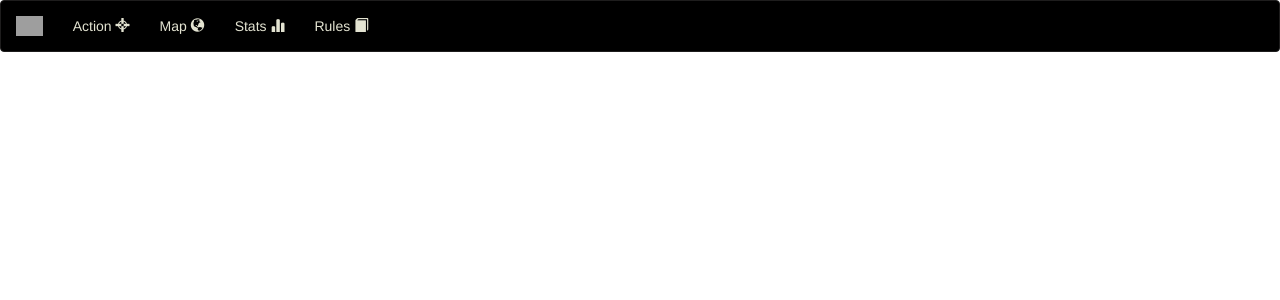
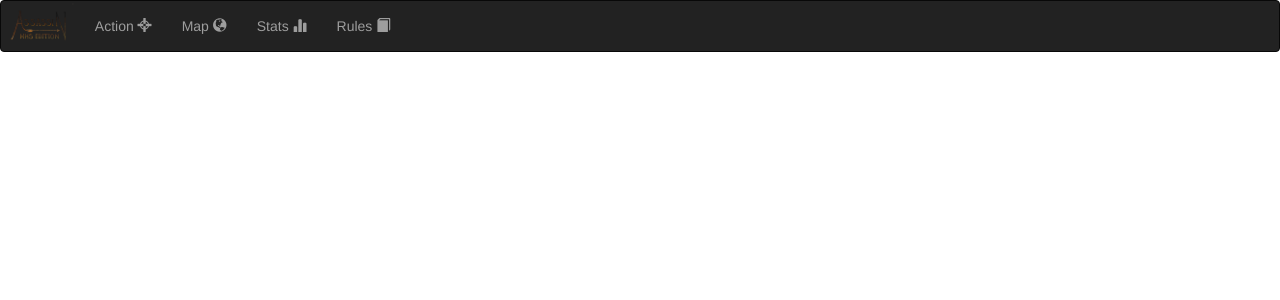
Before and after one commit to Astew1/SeniorAssassin, a PHP site: page /navbar.html in a window 1280 px wide. Shown: the top 300 px of the page. Run offline with PHP 8.4, Linux system fonts and the light colour scheme; grey boxes are pictures that could not be loaded.

Commit message:
navbar work - we need a navbar specific logo

```diff
--- a/front-end/navbar.css
+++ b/front-end/navbar.css
@@ -1,98 +1,10 @@
 .navbar-brand {
     padding: 0px;
+    height: 50px;
 }
+
 .navbar-brand>img {
     height: 100%;
-    padding: 15px;
+    padding: 1px;
     width: auto;
 }
-
-.navbar-default {
-    background-color: #000000;
-    border-color: #1e1d1d;
-}
-.navbar-default .navbar-brand {
-    color: #e3e3d1;
-}
-.navbar-default .navbar-brand:hover,
-.navbar-default .navbar-brand:focus {
-    color: #ff7507;
-}
-.navbar-default .navbar-text {
-    color: #e3e3d1;
-}
-.navbar-default .navbar-nav > li > a {
-    color: #e3e3d1;
-}
-.navbar-default .navbar-nav > li > a:hover,
-.navbar-default .navbar-nav > li > a:focus {
-    color: #ff7507;
-}
-.navbar-default .navbar-nav > li > .dropdown-menu {
-    background-color: #000000;
-}
-.navbar-default .navbar-nav > li > .dropdown-menu > li > a {
-    color: #e3e3d1;
-}
-.navbar-default .navbar-nav > li > .dropdown-menu > li > a:hover,
-.navbar-default .navbar-nav > li > .dropdown-menu > li > a:focus {
-    color: #ff7507;
-    background-color: #1e1d1d;
-}
-.navbar-default .navbar-nav > li > .dropdown-menu > li > .divider {
-    background-color: #1e1d1d;
-}
-.navbar-default .navbar-nav .open .dropdown-menu > .active > a,
-.navbar-default .navbar-nav .open .dropdown-menu > .active > a:hover,
-.navbar-default .navbar-nav .open .dropdown-menu > .active > a:focus {
-    color: #ff7507;
-    background-color: #1e1d1d;
-}
-.navbar-default .navbar-nav > .active > a,
-.navbar-default .navbar-nav > .active > a:hover,
-.navbar-default .navbar-nav > .active > a:focus {
-    color: #ff7507;
-    background-color: #1e1d1d;
-}
-.navbar-default .navbar-nav > .open > a,
-.navbar-default .navbar-nav > .open > a:hover,
-.navbar-default .navbar-nav > .open > a:focus {
-    color: #ff7507;
-    background-color: #1e1d1d;
-}
-.navbar-default .navbar-toggle {
-    border-color: #1e1d1d;
-}
-.navbar-default .navbar-toggle:hover,
-.navbar-default .navbar-toggle:focus {
-    background-color: #1e1d1d;
-}
-.navbar-default .navbar-toggle .icon-bar {
-    background-color: #e3e3d1;
-}
-.navbar-default .navbar-collapse,
-.navbar-default .navbar-form {
-    border-color: #e3e3d1;
-}
-.navbar-default .navbar-link {
-    color: #e3e3d1;
-}
-.navbar-default .navbar-link:hover {
-    color: #ff7507;
-}
-
-@media (max-width: 767px) {
-    .navbar-default .navbar-nav .open .dropdown-menu > li > a {
-        color: #e3e3d1;
-    }
-    .navbar-default .navbar-nav .open .dropdown-menu > li > a:hover,
-    .navbar-default .navbar-nav .open .dropdown-menu > li > a:focus {
-        color: #ff7507;
-    }
-    .navbar-default .navbar-nav .open .dropdown-menu > .active > a,
-    .navbar-default .navbar-nav .open .dropdown-menu > .active > a:hover,
-    .navbar-default .navbar-nav .open .dropdown-menu > .active > a:focus {
-        color: #ff7507;
-        background-color: #1e1d1d;
-    }
-}
--- a/front-end/navbar.html
+++ b/front-end/navbar.html
@@ -23,7 +23,7 @@
             </button>
 
             <a class = "nav navbar-brand" href = "index.html">
-                <img src="http://res.cloudinary.com/candidbusiness/image/upload/v1455406304/dispute-bills-chicago.png" alt="Dispute Bills">
+                <img src="transparent_assassin.png" alt="Senior Assassin">
             </a>
 
         </div>
```
Also changed, not shown: front-end/transparent_assassin.png (renamed from front-end/transparent assassin.png).
